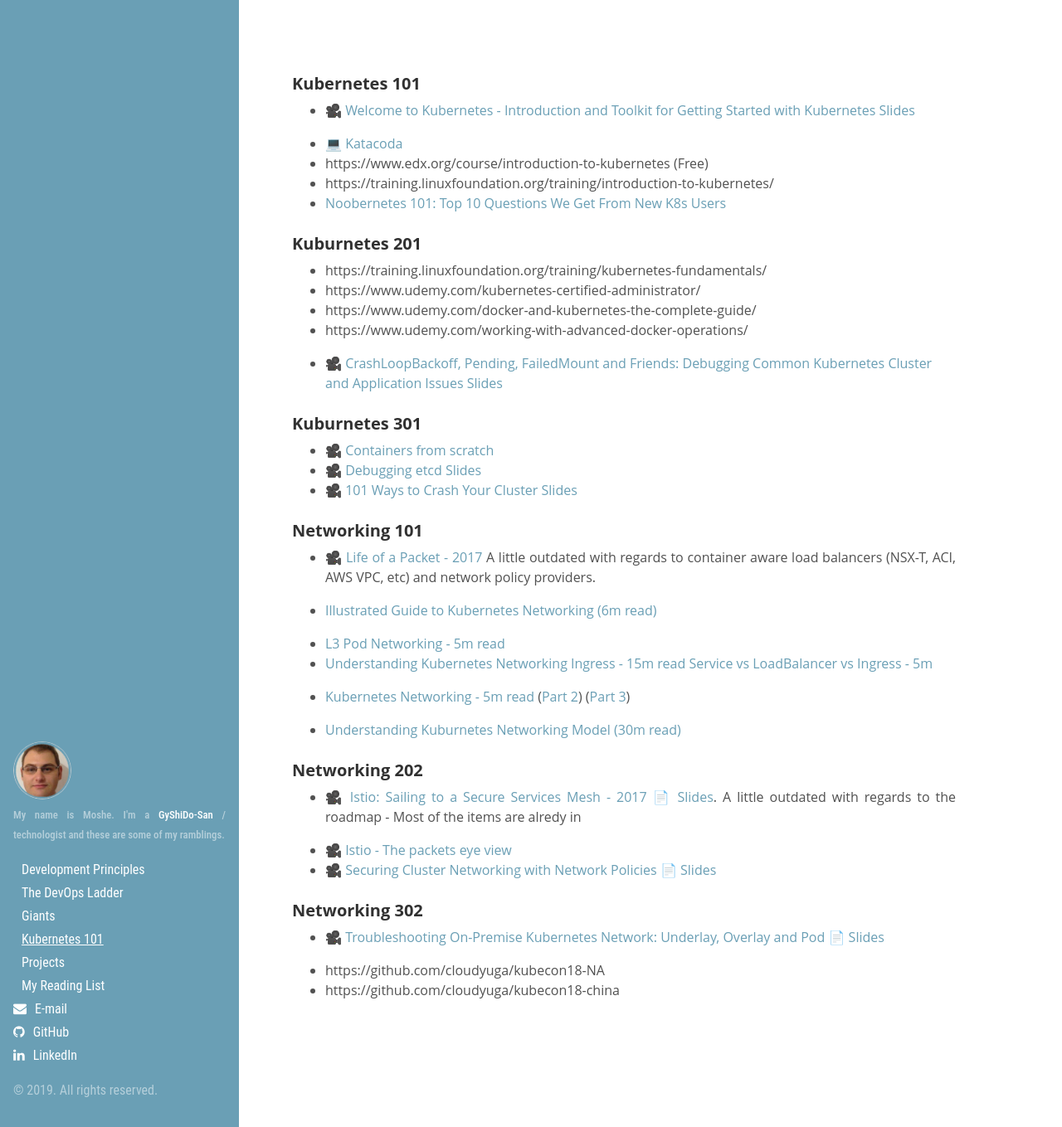
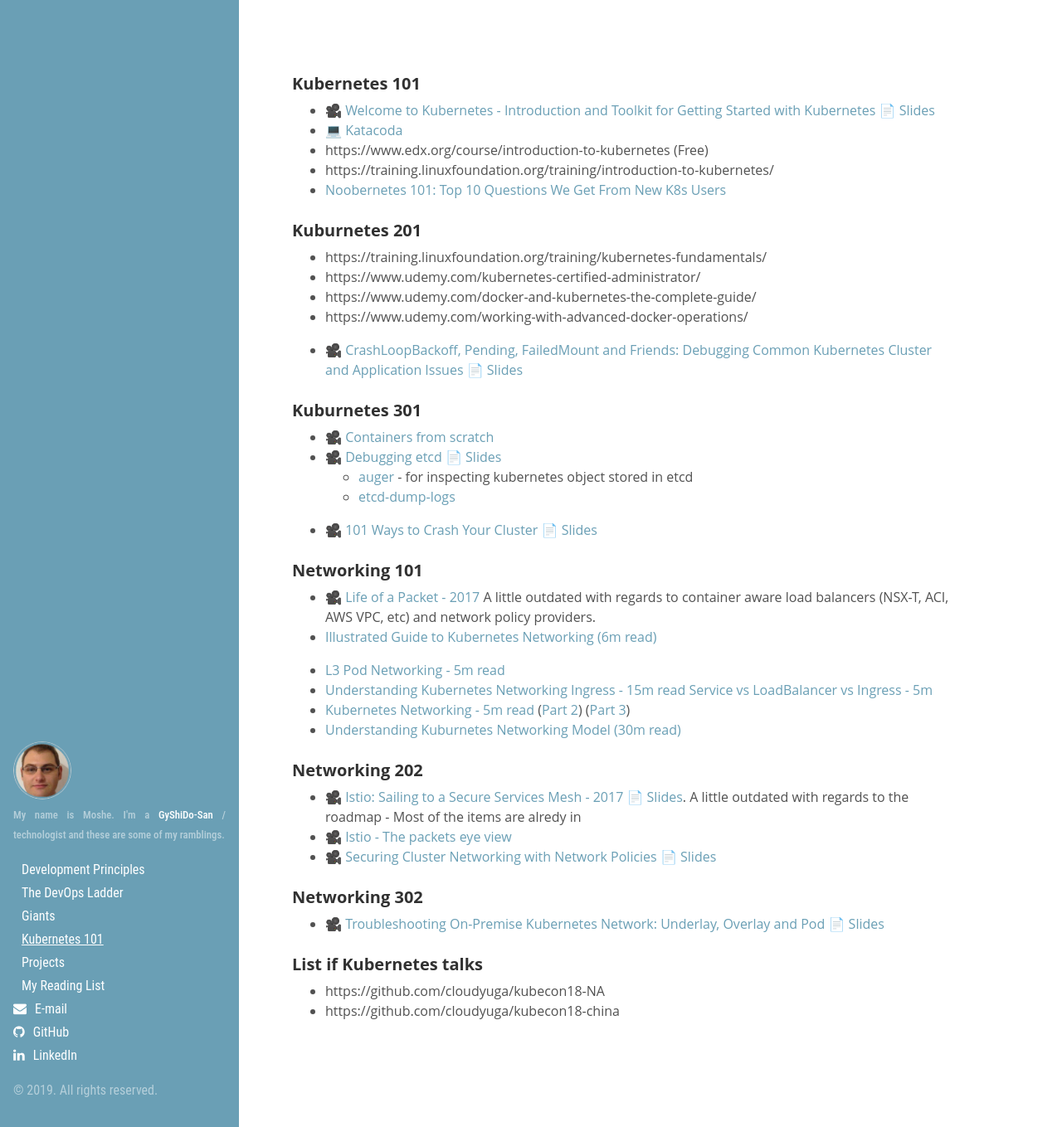
Before and after one commit to Moshe-Immerman/Moshe-Immerman, a Jekyll site: the page built from kubernetes-learning.md, in a window 1280 px wide and 1359 px high. Shown: the whole window at 83% size. Built offline with Jekyll 4.4.1, drawn with Linux system fonts in a browser that asks for light colours; our own code applies the rules of GitHub Pages for plain Markdown files; comment, search, counter and statistics services are not loaded.

Commit message:
k8s learning

```diff
--- a/kubernetes-learning.md
+++ b/kubernetes-learning.md
@@ -1,52 +1,54 @@
 
 ### Kubernetes 101
 
-* [🎥 Welcome to Kubernetes - Introduction and Toolkit for Getting Started with Kubernetes](https://www.youtube.com/watch?v=TkCDUFR6xqw) [Slides](https://schd.ws/hosted_files/kccncna17/44/KubeCon-talk.pp.pdf)
-
+* [🎥 Welcome to Kubernetes - Introduction and Toolkit for Getting Started with Kubernetes](https://www.youtube.com/watch?v=TkCDUFR6xqw) [📄 Slides](https://schd.ws/hosted_files/kccncna17/44/KubeCon-talk.pp.pdf)
 - [💻 Katacoda](https://www.katacoda.com/courses/kubernetes)
 - https://www.edx.org/course/introduction-to-kubernetes (Free)
 - https://training.linuxfoundation.org/training/introduction-to-kubernetes/
 - [Noobernetes 101: Top 10 Questions We Get From New K8s Users](https://youtube.com/watch?v=Y7enbKBBDhA)
 
 ### Kuburnetes 201
+
 - https://training.linuxfoundation.org/training/kubernetes-fundamentals/
 - https://www.udemy.com/kubernetes-certified-administrator/
 - https://www.udemy.com/docker-and-kubernetes-the-complete-guide/
 - https://www.udemy.com/working-with-advanced-docker-operations/
 
-- [🎥 CrashLoopBackoff, Pending, FailedMount and Friends: Debugging Common Kubernetes Cluster and Application Issues](https://www.youtube.com/watch?v=7FOCG5kua1w) [Slides](https://schd.ws/hosted_files/kccncna17/be/CrashLoopBackoff-Pending-FailedMount-and-Friends-draft.pdf)
-
+- [🎥 CrashLoopBackoff, Pending, FailedMount and Friends: Debugging Common Kubernetes Cluster and Application Issues](https://www.youtube.com/watch?v=7FOCG5kua1w) [📄 Slides](https://schd.ws/hosted_files/kccncna17/be/CrashLoopBackoff-Pending-FailedMount-and-Friends-draft.pdf)
 
 ### Kuburnetes 301
+
 * [🎥 Containers from scratch](https://www.youtube.com/watch?v=8fi7uSYlOdc)
-* [🎥 Debugging etcd](https://youtube.com/watch?v=NVMZBBQ9hsM) [Slides](https://schd.ws/hosted_files/kccna18/a5/Kubecon%20Seattle_%20Debugging%20etcd.pdf)
-* [🎥 101 Ways to Crash Your Cluster](https://www.youtube.com/watch?v=xZO9nx6GBu0) [Slides](https://schd.ws/hosted_files/kccncna17/20/KubeCon%20NA%202017-101%20Ways%20to%20Crash%20Your%20Cluster.pdf)
+* [🎥 Debugging etcd](https://youtube.com/watch?v=NVMZBBQ9hsM) [📄 Slides](https://schd.ws/hosted_files/kccna18/a5/Kubecon%20Seattle_%20Debugging%20etcd.pdf)
+  * [auger](https://github.com/jpbetz/auger) - for inspecting kubernetes object stored in etcd
+  * [etcd-dump-logs](https://github.com/etcd-io/etcd/tree/master/tools/etcd-dump-logs)
+* [🎥 101 Ways to Crash Your Cluster](https://www.youtube.com/watch?v=xZO9nx6GBu0) [📄 Slides](https://schd.ws/hosted_files/kccncna17/20/KubeCon%20NA%202017-101%20Ways%20to%20Crash%20Your%20Cluster.pdf)
+
 
 ### Networking 101
 
 - [🎥 Life of a Packet - 2017](https://www.youtube.com/watch?v=0Omvgd7Hg1I)
 A little outdated with regards to container aware load balancers (NSX-T, ACI, AWS VPC, etc) and network policy providers.
-
 - [Illustrated Guide to Kubernetes Networking (6m read)](https://itnext.io/an-illustrated-guide-to-kubernetes-networking-part-1-d1ede3322727)
 
 * [L3 Pod Networking - 5m read](https://cloudnativelabs.github.io/post/2017-05-22-kube-pod-networking/)
 * [Understanding Kubernetes Networking Ingress - 15m read](https://medium.com/google-cloud/understanding-kubernetes-networking-ingress-1bc341c84078)
 [Service vs LoadBalancer vs Ingress - 5m](https://medium.com/google-cloud/kubernetes-nodeport-vs-loadbalancer-vs-ingress-when-should-i-use-what-922f010849e0)
-
 * [Kubernetes Networking - 5m read](https://www.level-up.one/kubernetes-networking-pods-levelup/) ([Part 2](https://www.level-up.one/kubernetes-networking-series-two/)) ([Part 3](https://www.level-up.one/kubernetes-networking-3-level-up/))
-
 * [Understanding Kuburnetes Networking Model (30m read)](https://sookocheff.com/post/kubernetes/understanding-kubernetes-networking-model/)
 
 ### Networking 202
 
 * [🎥 Istio: Sailing to a Secure Services Mesh - 2017](https://www.youtube.com/watch?v=HMofcmTD444) [📄 Slides](https://schd.ws/hosted_files/kccncna17/21/KubeCon2017%20-%20Istio%20Security.pdf).
   A little outdated with regards to the roadmap - Most of the items are alredy in
-
 * [🎥 Istio - The packets eye view](https://www.youtube.com/watch?v=zJnYuFsLHfY)
 * [🎥 Securing Cluster Networking with Network Policies](https://www.youtube.com/watch?v=3gGpMmYeEO8) [📄 Slides](https://schd.ws/hosted_files/kccncna17/46/ahmetb%20KubeCon%202017%20NA%20%E2%80%93%20Network%20Policies.pdf)
 
 ### Networking 302
 * [🎥 Troubleshooting On-Premise Kubernetes Network: Underlay, Overlay and Pod](https://youtube.com/watch?v=pCJZ39RqY1s) [📄 Slides](https://schd.ws/hosted_files/kccna18/a6/Troubleshooting%20On-Premise%20Kubernetes%20Network_%20Underlay%2C%20Overlay%20and%20Pod%20V4.pdf)
 
+
+### List if Kubernetes talks
+
 * https://github.com/cloudyuga/kubecon18-NA
 * https://github.com/cloudyuga/kubecon18-china
```
